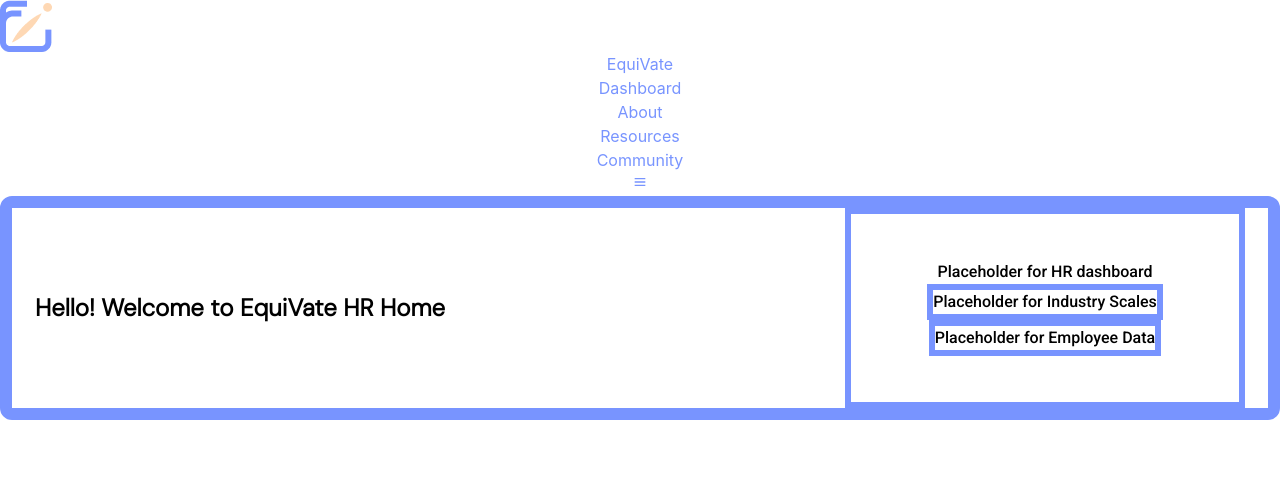
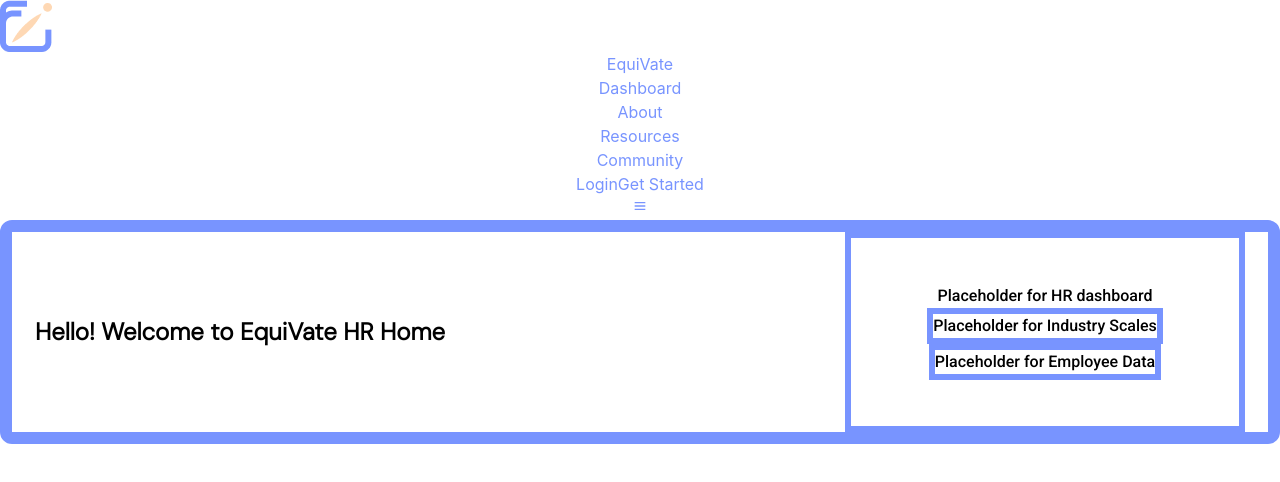
Before and after one commit to cherryontech/guava_dream_fall2023, a React (Create React App) app: page / in a window 1280 px wide. Shown: the top 482 px of the page. Built offline with nearby package versions, Linux system fonts and the light colour scheme.

Commit message:
add two buttons and adjust positions

```diff
--- a/src/Navbar.js
+++ b/src/Navbar.js
@@ -31,26 +31,33 @@ const Navbar = () => {
     return (
         <nav>
             <div className="h-10vh flex justify-between z-50 tc lg:py-5 py-4 m-3">
-                <div className="flex items-center flex-1">
+                <div className="flex items-center flex-1 mb-2">
                 <img src={ Logo } className="w-5 m-4" />
                     <span className="text-xl font-bold">EquiVate</span>
                 </div>
                 <div className="lg:flex md:flex lg: flex-1 items-center justify-end font-normal hidden">
                     <div className="flex gap-8 mr-6 text-[18px]">
-                        <ul className="flex gap-6">
+                        <ul className="flex gap-2 mt-1">
                             <Link spy={true} smooth={true} to="App">
-                            <li className="hover:text-fuchsia-600 transtion border-b-2 border-violet-500 hover:border-fuchsia-600 cursor-pointer whitespace-nowrap">Dashboard</li>
+                            <li className="hover:text-fuchsia-600 transtion hover:border-fuchsia-600 cursor-pointer whitespace-nowrap">Dashboard</li>
                             </Link>
                             <Link spy={true} smooth={true} to="About">
-                                <li className="hover:text-fuchsia-600 transtion border-b-2 border-violet-500 hover:border-fuchsia-600 cursor-pointer whitespace-nowrap">About</li>
+                                <li className="hover:text-fuchsia-600 transtion hover:border-fuchsia-600 cursor-pointer whitespace-nowrap">About</li>
                             </Link>
                             <Link spy={true} smooth={true} to="Package">
-                                <li className="hover:text-fuchsia-600 transtion border-b-2 border-violet-500 hover:border-fuchsia-600 cursor-pointer whitespace-nowrap">Resources</li>
+                                <li className="hover:text-fuchsia-600 transtion hover:border-fuchsia-600 cursor-pointer whitespace-nowrap">Resources</li>
                             </Link>
                             <Link spy={true} smooth={true} to="Book">
-                                <li className="hover:text-fuchsia-600 transtion border-b-2 border-violet-500 hover:border-fuchsia-600 cursor-pointer whitespace-nowrap">Community</li>
+                                <li className="hover:text-fuchsia-600 transtion hover:border-fuchsia-600 cursor-pointer whitespace-nowrap">Community</li>
                             </Link>
+
                         </ul>
+                        <button className="rounded-full border-indigo-400 border-solid border-2 p-1">
+                                Login
+                            </button>
+                            <button className="text-white rounded-full bg-indigo-400 w-28">
+                                Get Started
+                            </button>
                     </div>
                 </div>
                 <div>
```
